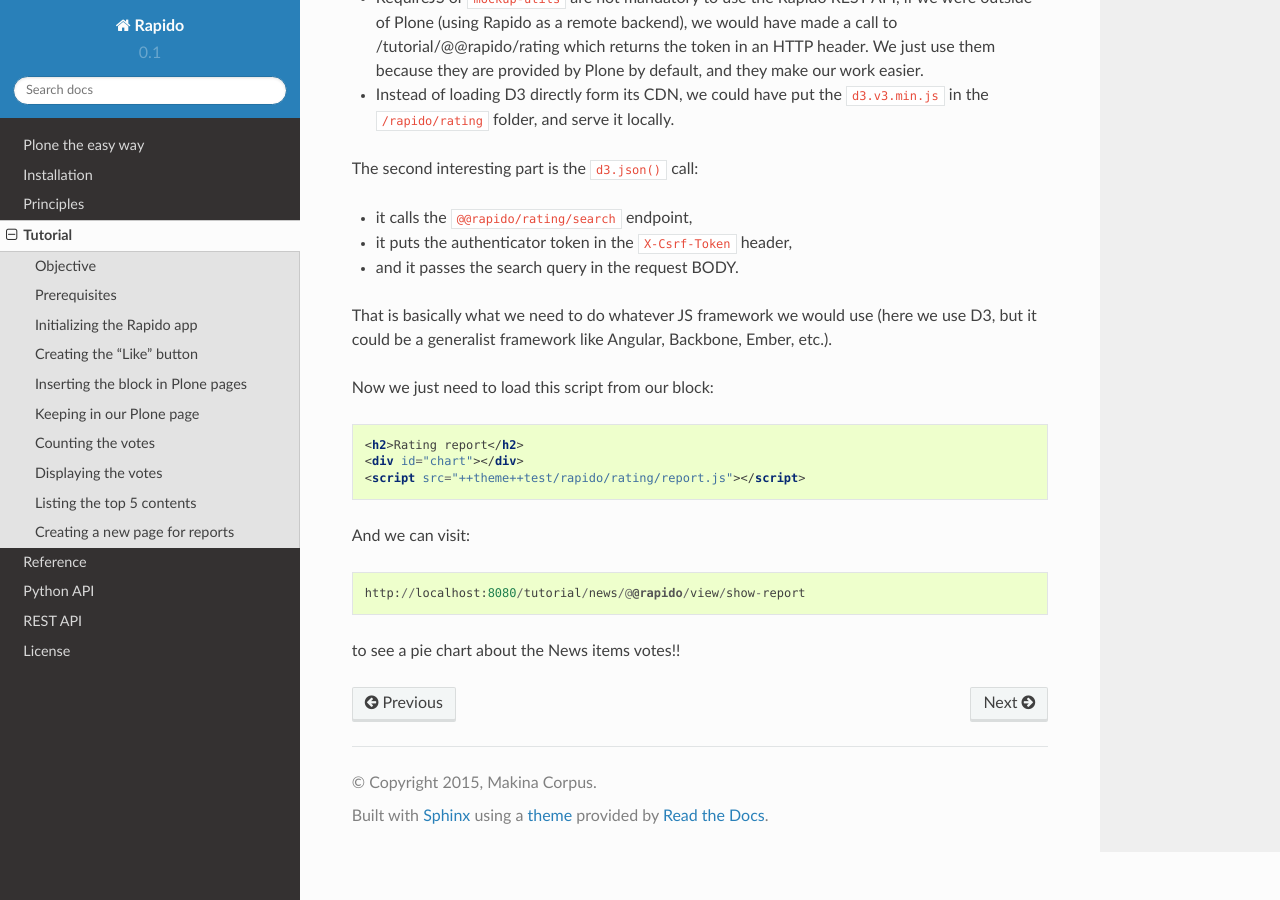
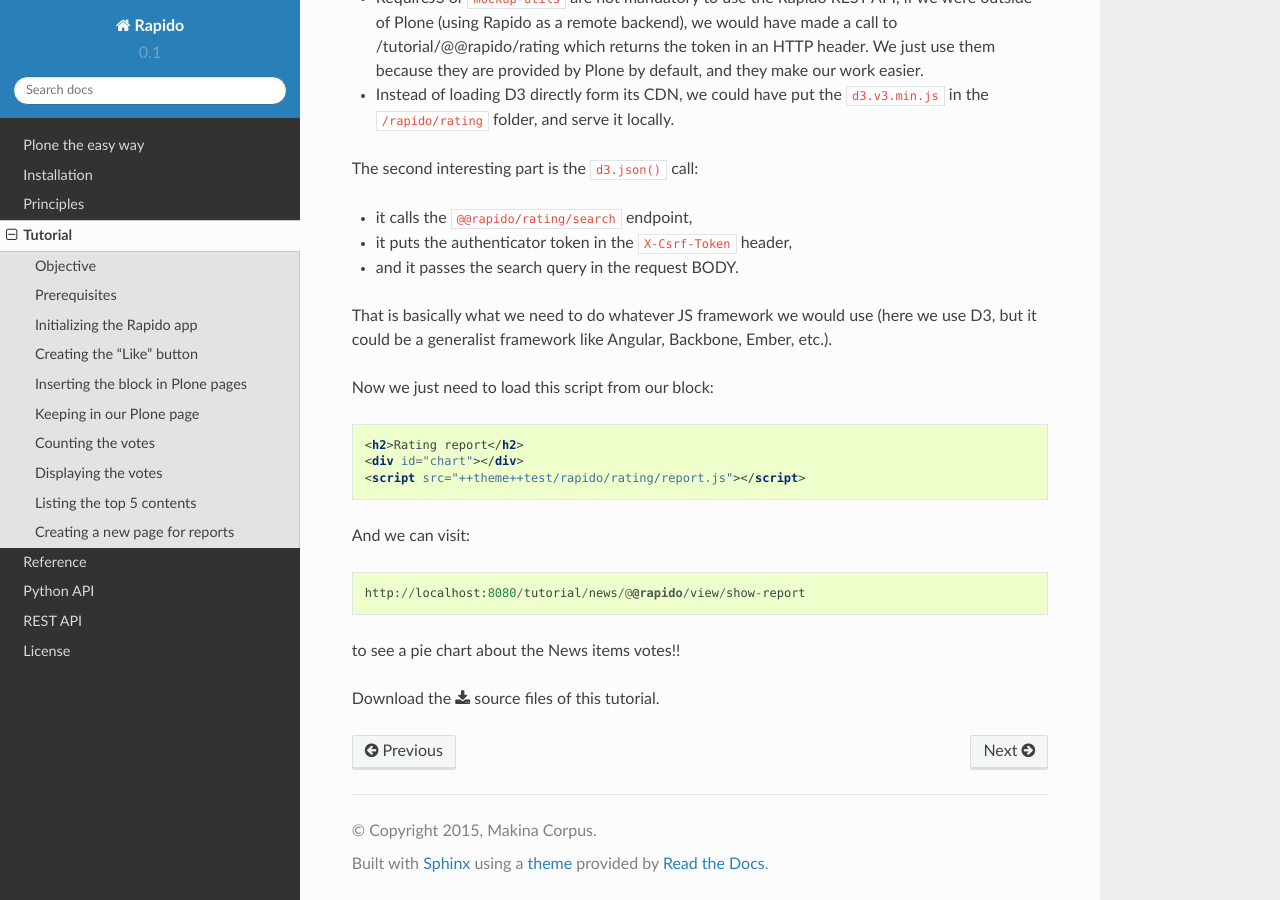
Before and after one commit to collective/rapido.plone, a Sphinx documentation site: the page built from docs/tutorial.rst, in a window 1280 px wide and 900 px high, scrolled down 8330 px. Built offline with Sphinx 7.4.7 and the Read the Docs theme 2.0.0, drawn with Linux system fonts in a browser that asks for light colours.

Commit message:
add downloadable tutorial sources

```diff
--- a/docs/tutorial.rst
+++ b/docs/tutorial.rst
@@ -433,7 +433,7 @@ use D3, but it could be a generalist framework like Angular, Backbone, Ember, et
 
 Now we just need to load this script from our block:
 
-.. code:: html
+.. code-block:: html
 
     <h2>Rating report</h2>
     <div id="chart"></div>
@@ -444,3 +444,5 @@ And we can visit::
     http://localhost:8080/tutorial/news/@@rapido/view/show-report
 
 to see a pie chart about the News items votes!!
+
+Download the :download:`source files of this tutorial <files/tutorial.zip>`.
```
Also changed, not shown: 1 other file.
